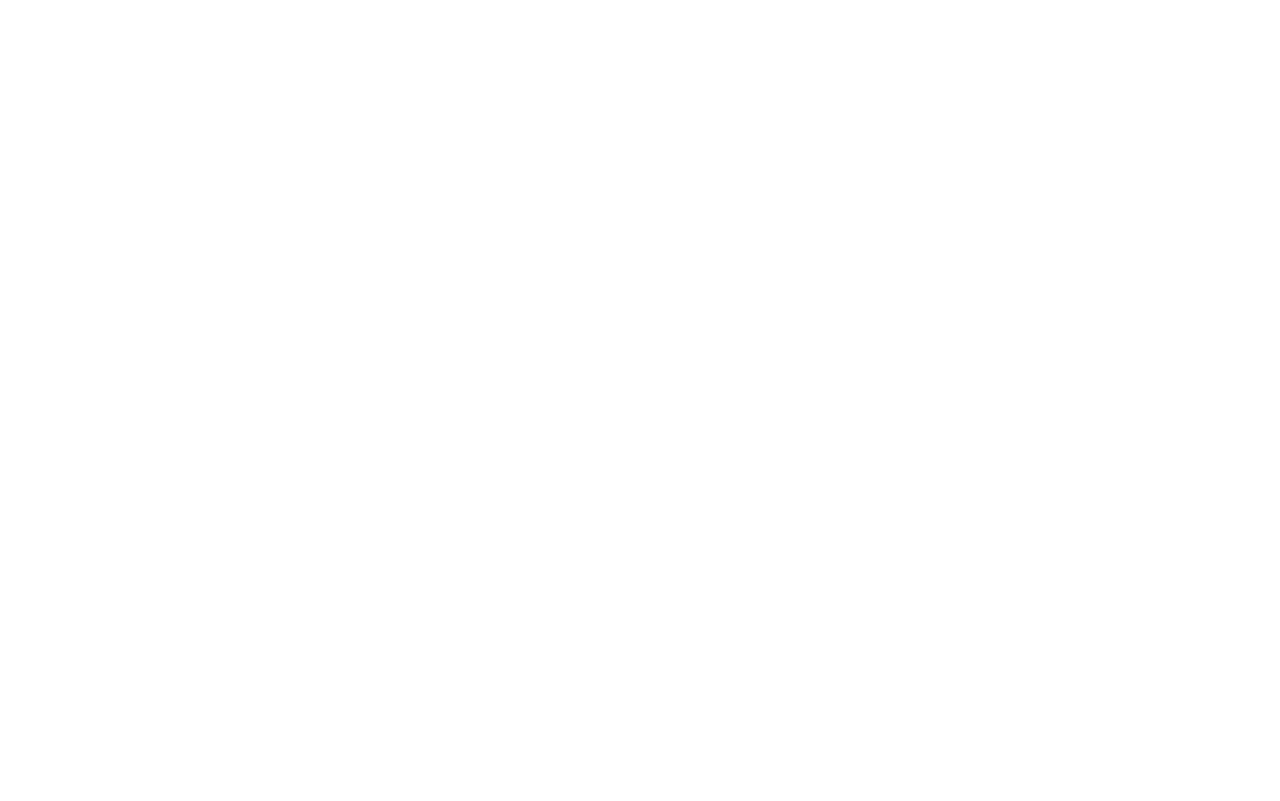
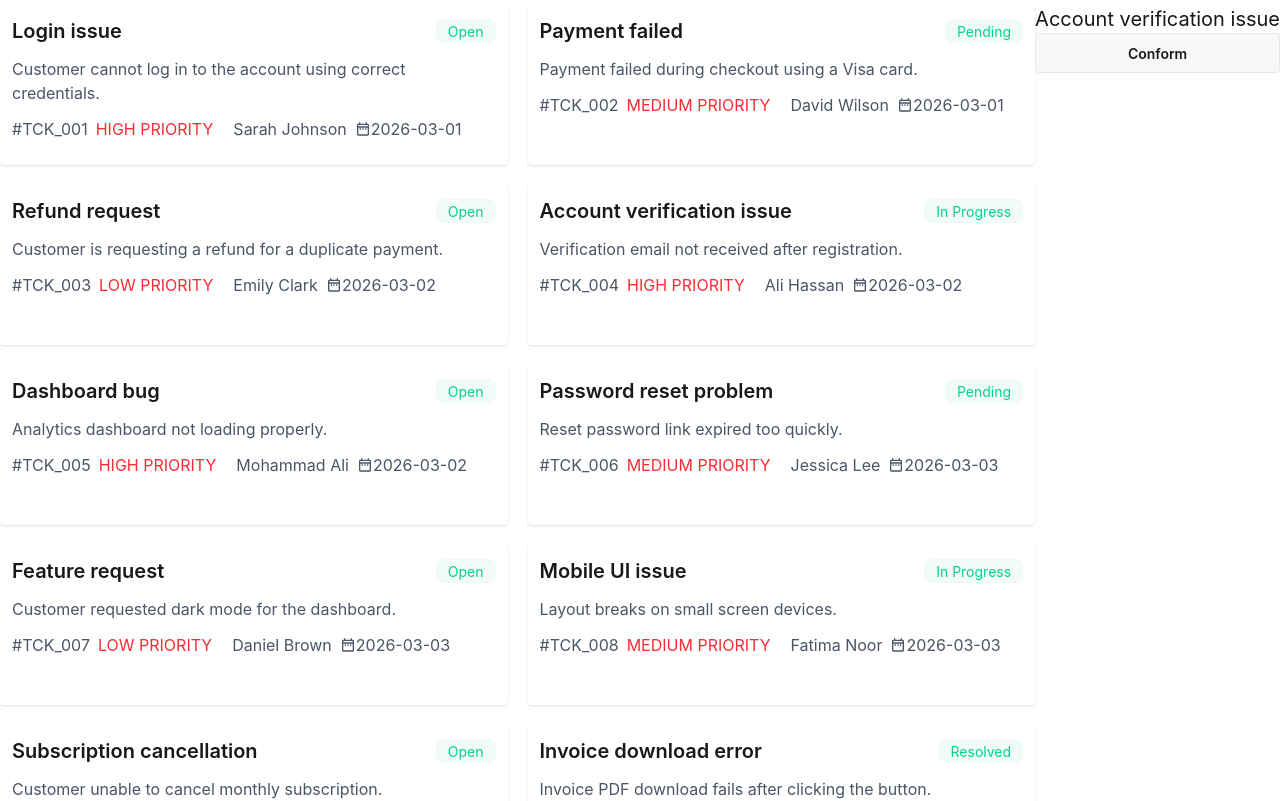
Before and after one commit to rabbani37/restart-Ticket-polit, a React (Vite) app: page / in a window 1280 px wide. Shown: the part 580-1381 px from the top of the page. Before the commit the page ends 800 px from the top, so only its background shows below. Built offline with nearby package versions, Linux system fonts and the light colour scheme.

Commit message:
add coustomer ticket cart design

```diff
--- /dev/null
+++ b/public/ticketData.json
@@ -0,0 +1,110 @@
+[
+  {
+    "id": "TCK_001",
+    "title": "Login issue",
+    "description": "Customer cannot log in to the account using correct credentials.",
+    "customer": "Sarah Johnson",
+    "priority": "High",
+    "status": "Open",
+    "createdAt": "2026-03-01"
+  },
+  {
+    "id": "TCK_002",
+    "title": "Payment failed",
+    "description": "Payment failed during checkout using a Visa card.",
+    "customer": "David Wilson",
+    "priority": "Medium",
+    "status": "Pending",
+    "createdAt": "2026-03-01"
+  },
+  {
+    "id": "TCK_003",
+    "title": "Refund request",
+    "description": "Customer is requesting a refund for a duplicate payment.",
+    "customer": "Emily Clark",
+    "priority": "Low",
+    "status": "Open",
+    "createdAt": "2026-03-02"
+  },
+  {
+    "id": "TCK_004",
+    "title": "Account verification issue",
+    "description": "Verification email not received after registration.",
+    "customer": "Ali Hassan",
+    "priority": "High",
+    "status": "In Progress",
+    "createdAt": "2026-03-02"
+  },
+  {
+    "id": "TCK_005",
+    "title": "Dashboard bug",
+    "description": "Analytics dashboard not loading properly.",
+    "customer": "Mohammad Ali",
+    "priority": "High",
+    "status": "Open",
+    "createdAt": "2026-03-02"
+  },
+  {
+    "id": "TCK_006",
+    "title": "Password reset problem",
+    "description": "Reset password link expired too quickly.",
+    "customer": "Jessica Lee",
+    "priority": "Medium",
+    "status": "Pending",
+    "createdAt": "2026-03-03"
+  },
+  {
+    "id": "TCK_007",
+    "title": "Feature request",
+    "description": "Customer requested dark mode for the dashboard.",
+    "customer": "Daniel Brown",
+    "priority": "Low",
+    "status": "Open",
+    "createdAt": "2026-03-03"
+  },
+  {
+    "id": "TCK_008",
+    "title": "Mobile UI issue",
+    "description": "Layout breaks on small screen devices.",
+    "customer": "Fatima Noor",
+    "priority": "Medium",
+    "status": "In Progress",
+    "createdAt": "2026-03-03"
+  },
+  {
+    "id": "TCK_009",
+    "title": "Subscription cancellation",
+    "description": "Customer unable to cancel monthly subscription.",
+    "customer": "John Carter",
+    "priority": "Medium",
+    "status": "Open",
+    "createdAt": "2026-03-04"
+  },
+  {
+    "id": "TCK_010",
+    "title": "Invoice download error",
+    "description": "Invoice PDF download fails after clicking the button.",
+    "customer": "Ayesha Khan",
+    "priority": "Low",
+    "status": "Resolved",
+    "createdAt": "2026-03-04"
+  },
+  {
+    "id": "TCK_011",
+    "title": "Email notification not working",
+    "description": "Customer not receiving order confirmation emails.",
+    "customer": "Robert Miller",
+    "priority": "High",
+    "status": "In Progress",
+    "createdAt": "2026-03-04"
+  },
+  {
+    "id": "TCK_012",
+    "title": "Slow loading page",
+    "description": "Product page takes more than 10 seconds to load.",
+    "customer": "Nusrat Jahan",
+    "priority": "Medium",
+    "status": "Pending",
+    "createdAt": "2026-03-04"
+  }
+]
--- a/src/App.jsx
+++ b/src/App.jsx
@@ -1,17 +1,35 @@
+import { Suspense } from "react"
 import Banner from "./Component/Header/Banner"
 import NavBar from "./Component/Header/NavBar"
-// import CustomerTickets from "./Component/Main/CustomerTickets/CustomerTickets"
-// import SidebarRight from "./Component/Main/SidebarRight/SidebarRight"
+import CustomerTickets from "./Component/Main/CustomerTickets/CustomerTickets"
+import SidebarRight from "./Component/Main/SidebarRight/SidebarRight"
 
 
+
+const ticketsData = fetch("./ticketData.json").then(res => res.json())
 function App() {
+
+
+
+
 
   return (
     <div className="container mx-auto">
       <NavBar></NavBar>
       <Banner></Banner>
 
+      <div className="flex flex-col md:flex-row ">
+        <div className=" flex-1">
+          <Suspense fallback={<div className="text-end mr-77">
+            <span className="loading loading-spinner text-error"></span></div>}>
 
+            <CustomerTickets ticketsData={ticketsData}></CustomerTickets>
+          </Suspense>
+        </div>
+        <div className="">
+          <SidebarRight></SidebarRight>
+        </div>
+      </div>
 
     </div>
   )
--- /dev/null
+++ b/src/Component/Main/CustomerTickets/CustomerTicket.jsx
@@ -0,0 +1,33 @@
+import { MdOutlineDateRange } from "react-icons/md";
+
+
+
+const CustomerTicket = ({ ticket }) => {
+    console.log(ticket);
+    const { id, title, description, customer, priority, status, createdAt } = ticket;
+    return (
+        <div className=" ">
+            <div className="p-3 shadow rounded h-40 space-y-3">
+                <div className="flex justify-between items-center">
+                    <h3 className="text-xl font-semibold"> {title}</h3>
+                    <div className="badge badge-soft badge-success">{status}</div>
+                </div>
+                <p className="text-gray-600 ">{description}</p>
+                <div className="flex justify-baseline items-center gap-5 ">
+                    <div className="flex justify-between items-center gap-2">
+                        <p className="text-gray-600 ">#{id}</p>
+                        <p className="text-red-500 uppercase">{priority} priority</p>
+                    </div>
+
+                    <div className="flex justify-between items-center gap-2">
+                        <p className="text-gray-600 ">{customer}</p>
+                        <div className="text-gray-600 flex items-center  "><MdOutlineDateRange /><span>{createdAt}</span> </div>
+                    </div>
+                </div>
+
+            </div>
+        </div>
+    );
+};
+
+export default CustomerTicket;
--- a/src/Component/Main/CustomerTickets/CustomerTickets.jsx
+++ b/src/Component/Main/CustomerTickets/CustomerTickets.jsx
@@ -1,8 +1,20 @@
+import { use } from "react";
+import CustomerTicket from "./CustomerTicket";
 
-const CustomerTickets = () => {
+const CustomerTickets = ({ ticketsData }) => {
+
+    const tickets = use(ticketsData);
+    // console.log(tickets)
     return (
         <div>
             <h2 className="text-2xl font-semibold text-gray-700">Coutomer Tickets</h2>
+
+
+            <div className="grid lg:grid-cols-2 grid-cols-1 gap-5">
+                {
+                    tickets.map(ticket => <CustomerTicket ticket={ticket}></CustomerTicket>)
+                }
+            </div>
         </div>
     );
 };
--- a/src/Component/Main/SidebarRight/SidebarRight.jsx
+++ b/src/Component/Main/SidebarRight/SidebarRight.jsx
@@ -4,6 +4,10 @@
     return (
         <div>
              <h2 className="text-2xl font-semibold text-gray-700">Task Status</h2>
+             <div>
+                <h3 className="text-xl">Account verification issue</h3>
+                <button className="btn w-full">Conform</button>
+             </div>
         </div>
     );
 };
```
